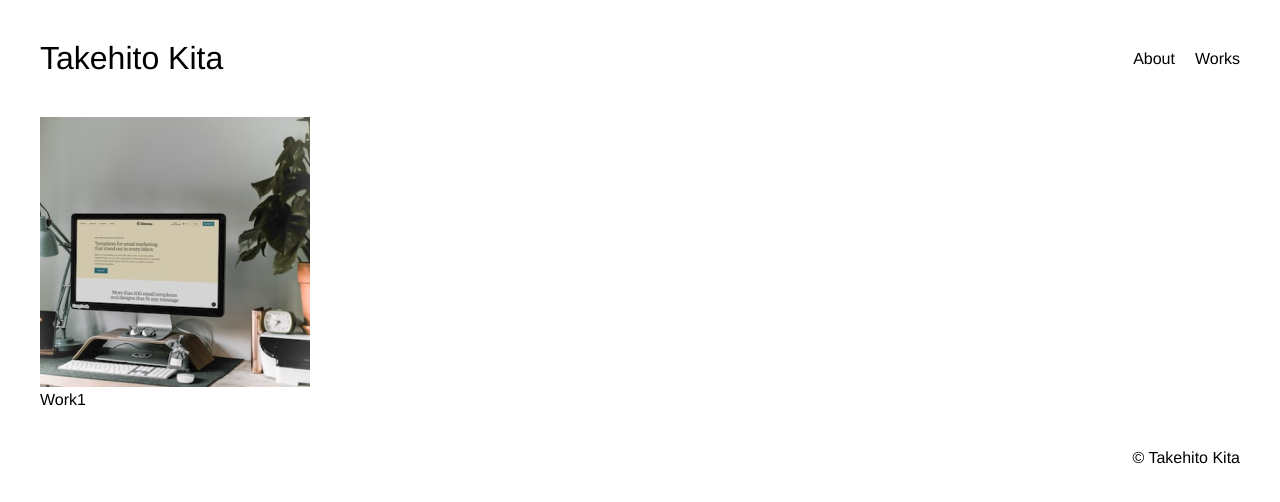
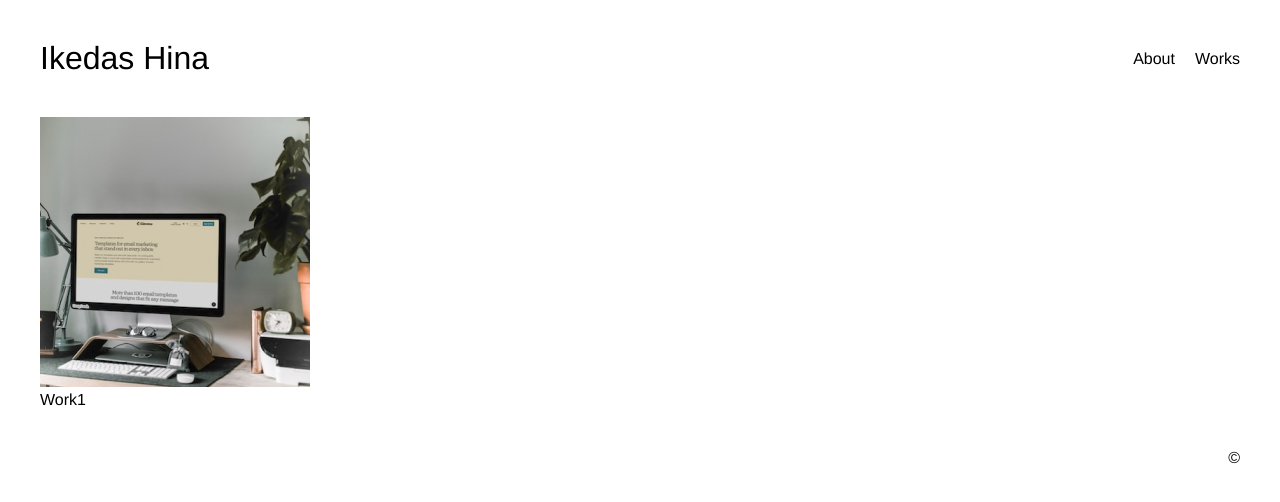
Before and after one commit to ikedatike/ikedatike.github.io, a plain HTML site: page index.html in a window 1280 px wide. Drawn offline with Linux system fonts and the light colour scheme.

Commit message:
名前を変更

```diff
--- a/index.html
+++ b/index.html
@@ -4,14 +4,14 @@
     <meta charset="UTF-8">
     <meta http-equiv="X-UA-Compatible" content="IE=edge">
     <meta name="viewport" content="width=device-width, initial-scale=1.0">
-    <title>Takehito Kita</title>
+    <title>Ikeda Hina</title>
     <link rel="stylesheet" href="./css/style.css">
     <link rel="stylesheet" href="./css/style-mb.css" media="(max-width: 720px)">
 </head>
 <body>
     <div class="box">
         <header class="header">
-            <a href="./index.html" class="site-name">Takehito Kita</a>
+            <a href="./index.html" class="site-name">Ikedas Hina</a>
 
             <div class="site-menu">
                 <a href="./about.html">About</a>
@@ -27,7 +27,7 @@
         </main>
 
         <footer class="footer">
-            <p>&copy; Takehito Kita</p>
+            <p>&copy; </p>
         </footer>
     </div>
 </body>
```
